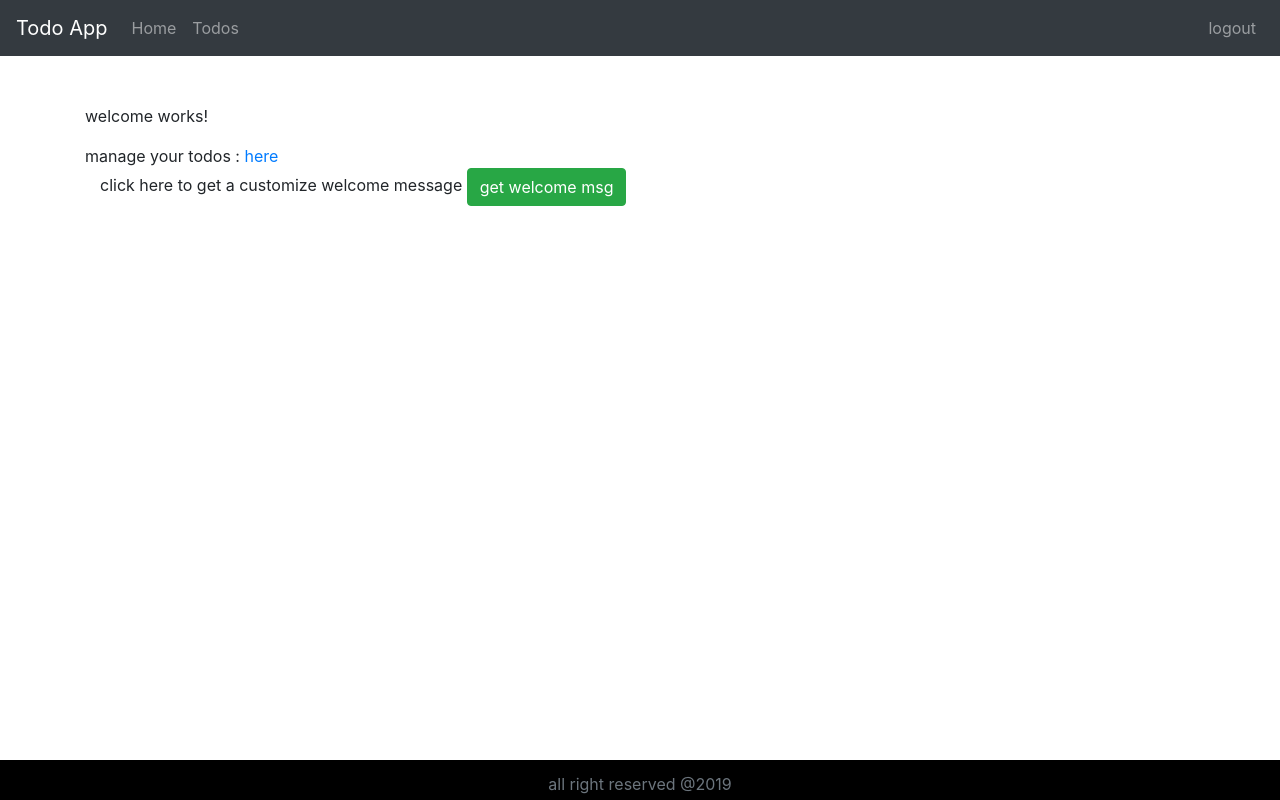
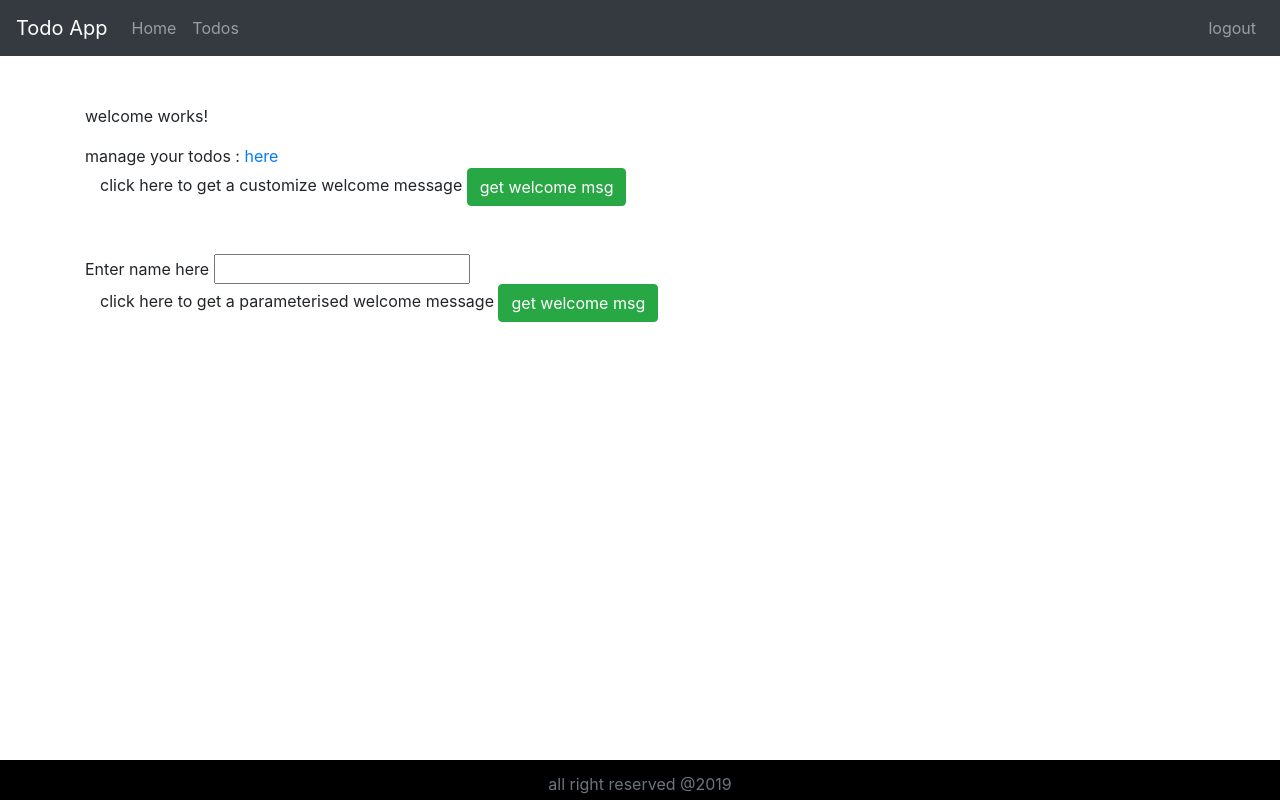
Before and after one commit to dev-sharan/todo, an Angular app: page /welcome/manish in a window 1280 px wide. Built offline with nearby package versions, Linux system fonts and the light colour scheme; sample sign-in values are in the browser's storage.

Commit message:
list todo api call to backend

```diff
--- a/src/app/list-todos/list-todos.component.ts
+++ b/src/app/list-todos/list-todos.component.ts
@@ -1,4 +1,5 @@
 import { Component, OnInit } from '@angular/core';
+import { TodoDataService } from '../service/data/todo-data.service';
 
 export class Todo {
   constructor(public id: number, public description: string, public done: boolean, public targetDate: Date) {
@@ -13,14 +14,16 @@ export class Todo {
 })
 export class ListTodosComponent implements OnInit {
 
-  todos = [
-    new Todo(1, 'learn to read', false, new Date(2019, 5, 25)),
-    new Todo(2, 'practice to read', false, new Date(2019, 6, 21)),
-  ]
+  todos: any;
 
-  constructor() { }
+  constructor(private todoDataService: TodoDataService) { }
 
   ngOnInit() {
+    this.todoDataService.retrieveAllTodos('manish').subscribe(
+      res => {
+        this.todos = res;
+      }
+    );
   }
 
 }
--- /dev/null
+++ b/src/app/service/data/todo-data.service.ts
@@ -0,0 +1,16 @@
+import { Injectable } from '@angular/core';
+import { HttpClient } from '@angular/common/http';
+import { Todo } from 'src/app/list-todos/list-todos.component';
+
+@Injectable({
+  providedIn: 'root'
+})
+export class TodoDataService {
+
+  constructor(private httpClient: HttpClient) { }
+
+  retrieveAllTodos(username) {
+    return this.httpClient.get<Todo[]>(`https://8080-f5233174-1bd3-4077-b0a1-0a846cbf243c.ws-ap01.gitpod.io/users/${username}/todos`);
+  }
+
+}
--- a/src/app/service/data/welcome-data.service.ts
+++ b/src/app/service/data/welcome-data.service.ts
@@ -11,4 +11,8 @@ export class WelcomeDataService {
   executeHelloWorldBeanService() {
     return this.httpClient.get('https://8080-f5233174-1bd3-4077-b0a1-0a846cbf243c.ws-ap01.gitpod.io/hello-world-bean');
   }
+
+  executeHelloWorldBeanServiceWithPathVariable(name) {
+    return this.httpClient.get(`https://8080-f5233174-1bd3-4077-b0a1-0a846cbf243c.ws-ap01.gitpod.io/hello-world/path-variable/${name}`);
+  }
 }
--- a/src/app/welcome/welcome.component.html
+++ b/src/app/welcome/welcome.component.html
@@ -11,3 +11,15 @@ manage your todos : <a routerLink="/todos">here</a>
 <div class="container" *ngIf="message">
  {{ message }}
 </div>
+<br>
+<br>
+ Enter name here
+<input type="text" name="nameinp" [(ngModel)] = "name">
+<div class="container">
+  click here to get a parameterised welcome message
+  <button (click) = "getWelcomeMsgWithParam()" class="btn btn-success">get welcome msg</button>
+</div>
+
+<div class="container" *ngIf="name">
+ {{ name }}
+</div>
--- a/src/app/welcome/welcome.component.ts
+++ b/src/app/welcome/welcome.component.ts
@@ -9,6 +9,8 @@ import { WelcomeDataService } from '../service/data/welcome-data.service';
 })
 export class WelcomeComponent implements OnInit {
   message: any;
+  name: any;
+
 
   constructor(private actRoute: ActivatedRoute , private welcomeDataService: WelcomeDataService) { }
 
@@ -20,6 +22,20 @@ export class WelcomeComponent implements OnInit {
     this.welcomeDataService.executeHelloWorldBeanService().subscribe(
       res => {
         this.message = res['message'];
+      },
+      err => {
+        this.message = err.error["message"];
+      }
+    )
+  }
+
+  getWelcomeMsgWithParam() {
+    this.welcomeDataService.executeHelloWorldBeanServiceWithPathVariable(this.name).subscribe(
+      res => {
+        this.name = res['message'];
+      },
+      err => {
+        this.name = err.error["message"];
       }
     )
   }
```
Also changed, not shown: 1 other file (tests, documents, lock files or other folders).
